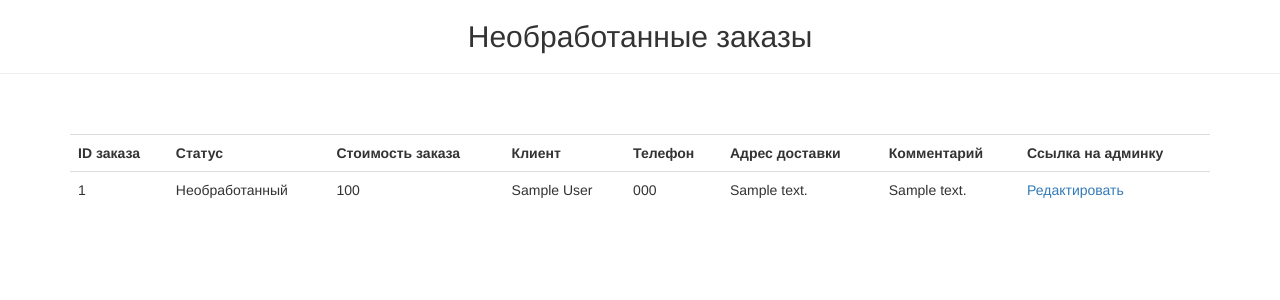
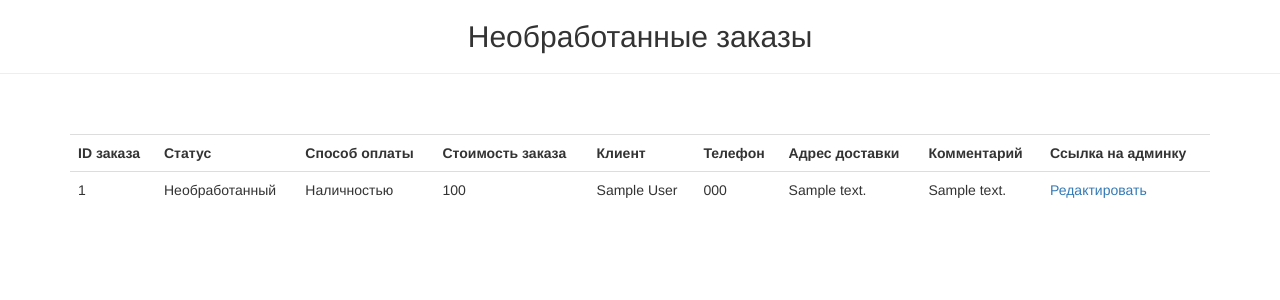
Before and after one commit to Fiskless/star-burger, a Django app: page /manager/orders/ in a window 1280 px wide. Shown: the part 52-352 px from the top of the page. Run offline with Django 3.2, Linux system fonts and the light colour scheme; a user stored in the database is signed in; tables that the repository leaves empty hold one stand-in row (values such as "Sample post"); parts of the project's set-up code (start-up, migrations or seed data) failed here and were passed over; some libraries are stand-ins or nearby versions.

Commit message:
Add payment method to manager page

```diff
--- a/foodcartapp/models.py
+++ b/foodcartapp/models.py
@@ -89,9 +89,17 @@ class Order(models.Model):
         ("Необработанный", "необработанный"),
         ("Обработанный", "обработанный")
     ]
+
+    PAYMENT_METHOD_CHOICES = [
+        ("Наличностью", "наличностью"),
+        ("Электронно", "электронно")
+    ]
+
     order_status = models.CharField("Статус заказа", max_length=20,
                                     choices=ORDER_STATUS_CHOICES,
                                     default="необработанный")
+    payment_method = models.CharField("Способ оплаты", max_length=20,
+                                    choices=PAYMENT_METHOD_CHOICES, blank=True)
     firstname = models.CharField('Имя', max_length=50)
     lastname = models.CharField('Фамилия', max_length=50)
     phonenumber = PhoneNumberField('Телефон')
--- a/restaurateur/templates/order_items.html
+++ b/restaurateur/templates/order_items.html
@@ -15,6 +15,7 @@
     <tr>
       <th>ID заказа</th>
       <th>Статус</th>
+      <th>Способ оплаты</th>
       <th>Стоимость заказа</th>
       <th>Клиент</th>
       <th>Телефон</th>
@@ -27,6 +28,7 @@
       <tr>
         <td>{{ item.id }}</td>
         <td>{{ item.order_status }}</td>
+        <td>{{ item.payment_method }}</td>
         <td>{{ item.order_price }}</td>
         <td>{{ item.client }}</td>
         <td>{{ item.phone }}</td>
--- a/restaurateur/views.py
+++ b/restaurateur/views.py
@@ -109,7 +109,8 @@ def view_orders(request):
             'client': f'{order.firstname} {order.lastname}',
             'phone': order.phonenumber,
             'address': order.address,
-            'comment': order.comment
+            'comment': order.comment,
+            'payment_method': order.payment_method
         }
         order_items.append(order_data)
 
```
Also changed, not shown: foodcartapp/migrations/0045_order_payment_method.py (added).
